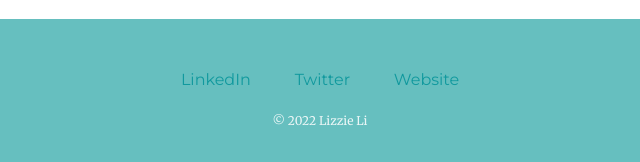
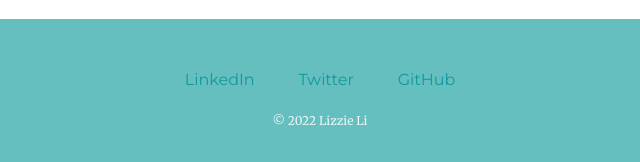
Before and after one commit to Lizzie2021/Personal-Site, a plain HTML site: page index.html in a window 1280 px wide. Shown: the part 2923-3085 px from the top of the page, 320-960 px from the left. Drawn offline with Linux system fonts and the light colour scheme.

Commit message:
Update index.html

```diff
--- a/index.html
+++ b/index.html
@@ -63,7 +63,7 @@
   <div class="bottom-container">
     <a class="footer-link" href="https://www.linkedin.com/">LinkedIn</a>
     <a class="footer-link" href="https://twitter.com/">Twitter</a>
-    <a class="footer-link" href="#">Website</a>
+    <a class="footer-link" href="https://github.com/Lizzie2021/">GitHub</a>
     <p class="copy-right">© 2022 Lizzie Li</p>
   </div>
 
```
